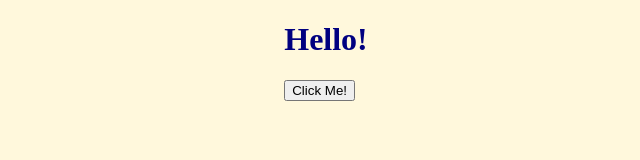
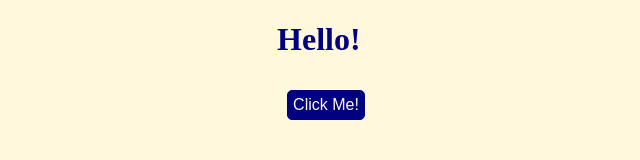
Before and after one commit to faddah/page-color-background-picker-chrome-ext-typescript-vite, a browser extension: page index.html in a window 1280 px wide. Shown: the whole page, without its empty margins (314-954 px from the left). Drawn offline with Linux system fonts and the light colour scheme.

Commit message:
Added styling for button.

```diff
--- a/style.css
+++ b/style.css
@@ -12,3 +12,14 @@ html, body {
 		width: 150px;
 		/* padding: 0; */
 }
+
+button {
+		background-color: navy;
+		border: 1px solid navy;
+		border-radius: 5px;
+		color: cornsilk;
+		cursor: pointer;
+		font-size: 1em;
+		margin: 10px;
+		padding: 5px;
+}
```
